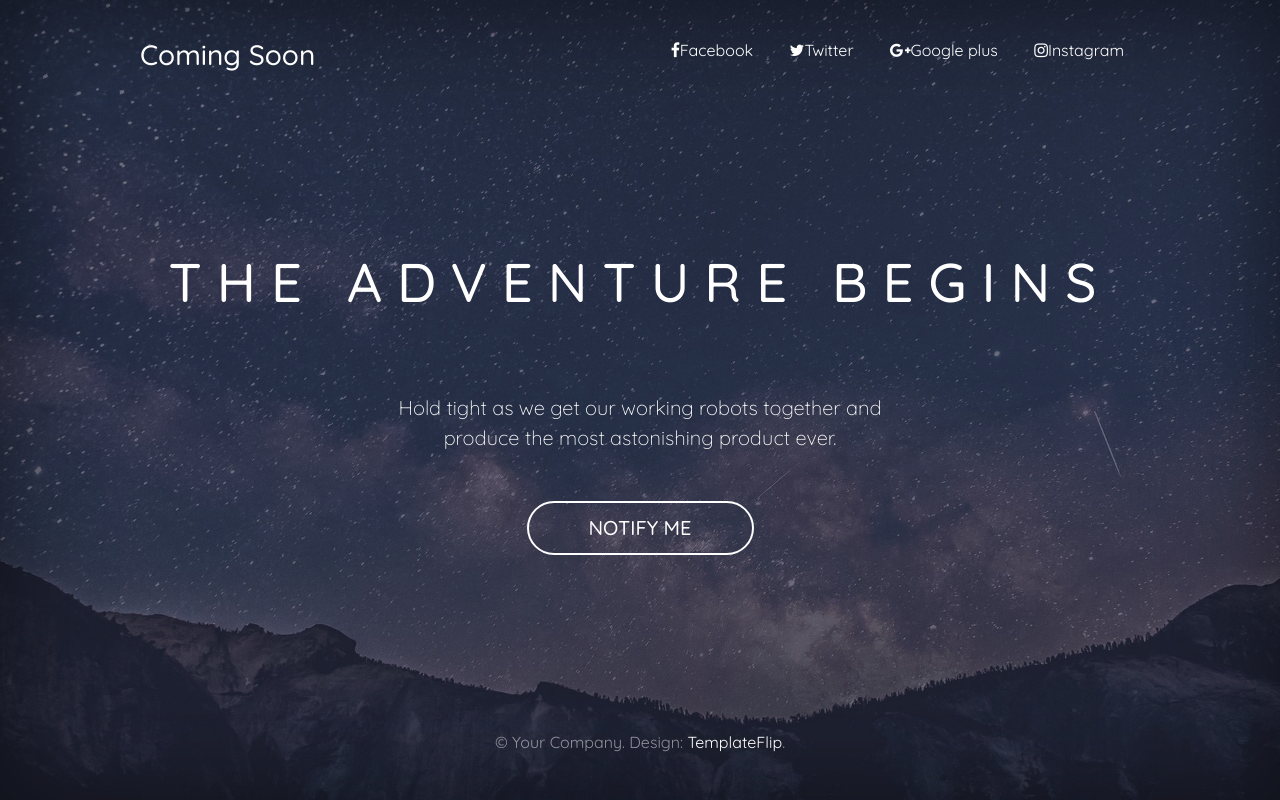
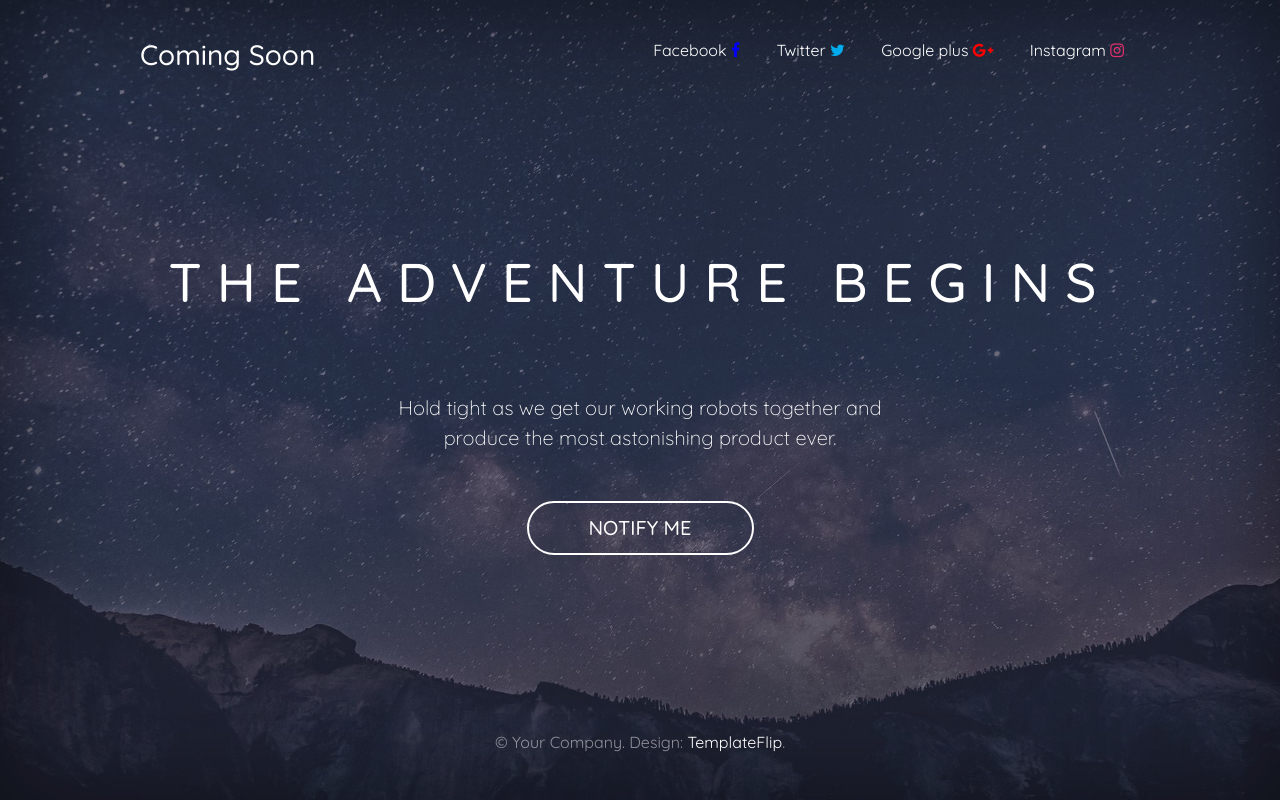
Before and after one commit to Sauleeu/coming-soon, a plain HTML site: page index.html in a window 1280 px wide. Drawn offline with nearby package versions, Linux system fonts and the light colour scheme.

Commit message:
se establece color a las redes sociales

```diff
--- a/index.html
+++ b/index.html
@@ -18,10 +18,10 @@
         <div class="inner">
           <h3 class="masthead-brand">Coming Soon</h3>
           <nav class="nav nav-masthead">
-            <a class="nav-link nav-social" href="#"><i class="fa fa-facebook" aria-hidden="true"></i>Facebook</a>
-            <a class="nav-link nav-social" href="#"><i class="fa fa-twitter" aria-hidden="true"></i>Twitter</a>
-            <a class="nav-link nav-social" href="#"><i class="fa fa-google-plus" aria-hidden="true"></i>Google plus</a>
-            <a class="nav-link nav-social" href="#"><i class="fa fa-instagram" aria-hidden="true"></i>Instagram</a>
+            <a class="nav-link nav-social" href="#">Facebook <i class="fa fa-facebook" aria-hidden="true"></i></a>
+            <a class="nav-link nav-social" href="#">Twitter <i class="fa fa-twitter" aria-hidden="true"></i></a>
+            <a class="nav-link nav-social" href="#">Google plus <i class="fa fa-google-plus" aria-hidden="true"></i></a>
+            <a class="nav-link nav-social" href="#">Instagram <i class="fa fa-instagram" aria-hidden="true"></i></a>
           </nav>
         </div>
       </div><br>      <div class="inner cover">
--- a/styles/main.css
+++ b/styles/main.css
@@ -92,6 +92,21 @@ body {
   }
 }
 
+.fa-facebook{
+  color: blue;
+}
+
+.fa-google-plus{
+  color: red;
+}
+
+.fa-twitter{
+  color: #00acee;
+}
+
+.fa-instagram{
+  color: #E1306C;
+}
 /*
  * Cover
  */
```
